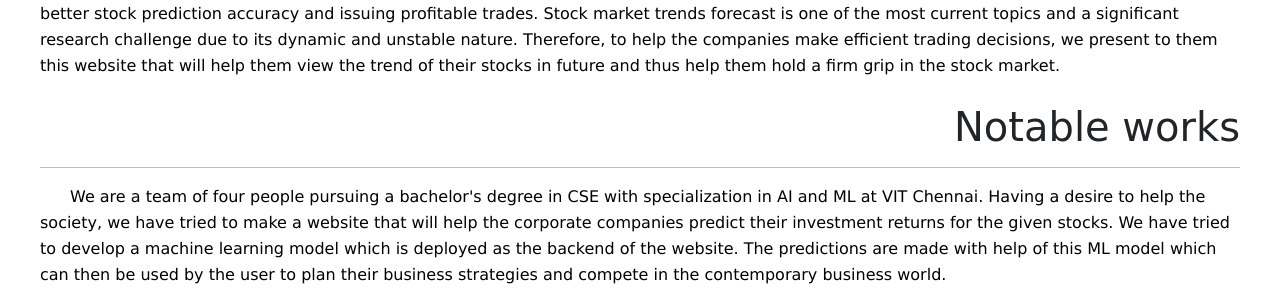
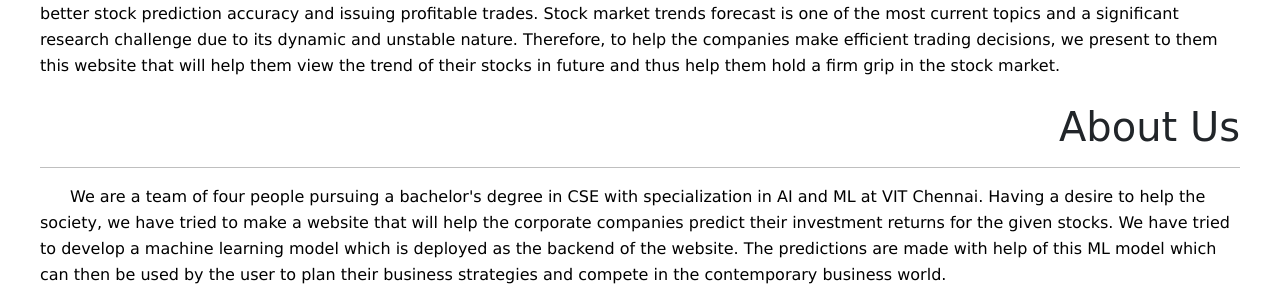
Before and after one commit to Abhiram970/Stock-Predicton-Website, a Django app: page /aboutus/ in a window 1280 px wide. Shown: the part 766-1066 px from the top of the page. Run offline with Django 4.2, Linux system fonts and the light colour scheme; some libraries are stand-ins or nearby versions; some web fonts are replaced.

Commit message:
Small change in about us page

```diff
--- a/aboutus/templates/aboutus/aboutus.html
+++ b/aboutus/templates/aboutus/aboutus.html
@@ -101,7 +101,7 @@
         </div>
         <br>
         <div id="notable_works">
-          <h1 class="font1" style="text-align: right;">Notable works</h1>
+          <h1 class="font1" style="text-align: right;">About Us</h1>
           <hr>
           <p class="p1">
             We are a team of four people pursuing a bachelor's degree in CSE with specialization in AI and ML
```
